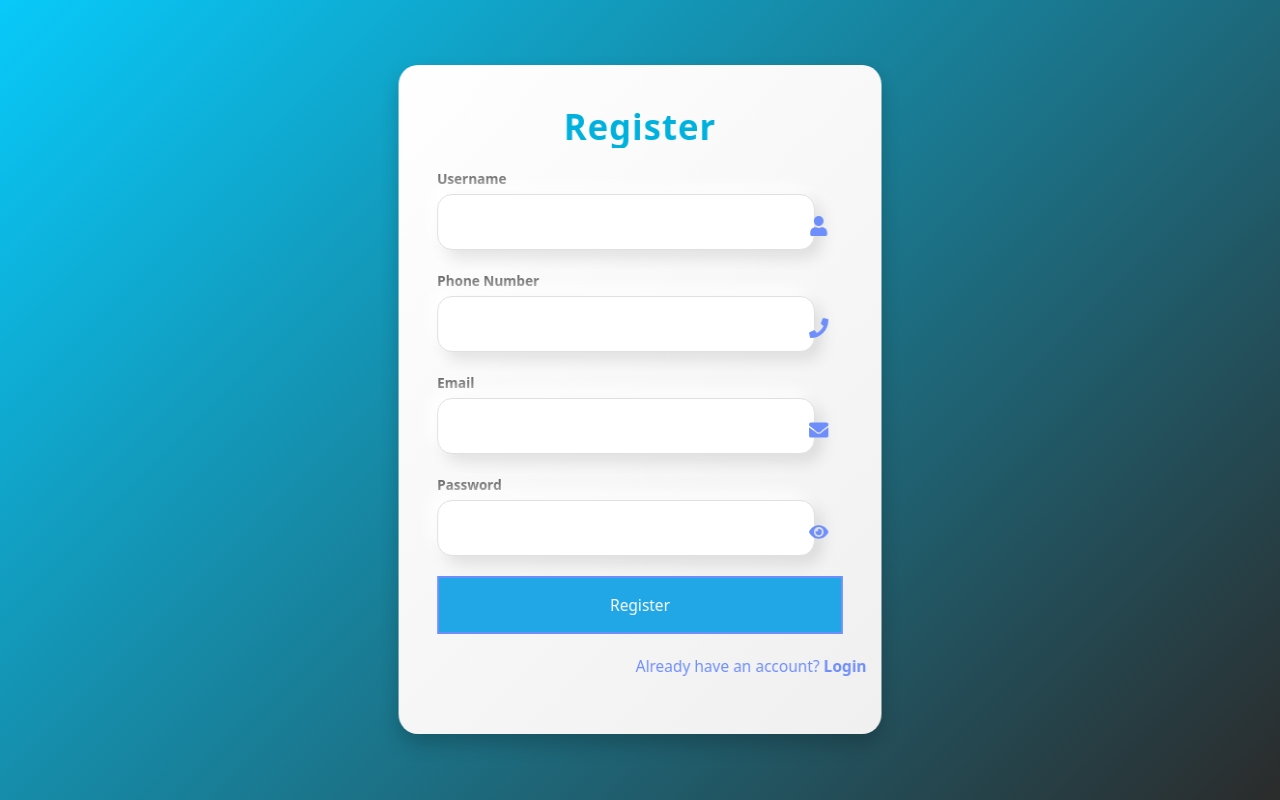
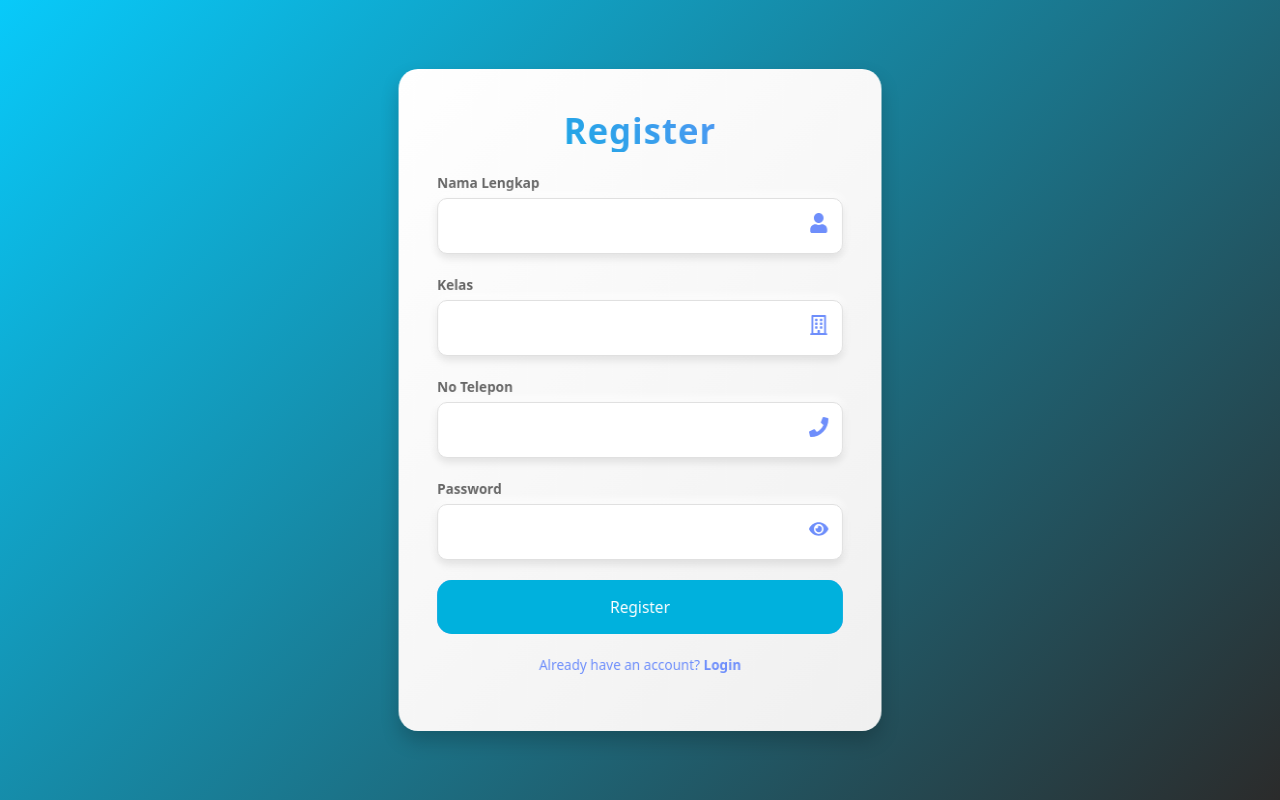
Before and after one commit to arctadapt/FE-Peminjaman, a React (Vite) app: page /login in a window 1280 px wide. Both pictures are taken after a click on the link "Register". Built offline with nearby package versions, Linux system fonts and the light colour scheme.

Commit message:
Fix Login and Register

```diff
--- a/src/components/AuthForm.jsx
+++ b/src/components/AuthForm.jsx
@@ -1,10 +1,10 @@
 import React, { useState } from 'react';
 import { useNavigate } from 'react-router-dom';
-import { FaEnvelope, FaLock, FaUser, FaPhone, FaEye, FaEyeSlash } from 'react-icons/fa';
+import { FaLock, FaUser, FaPhone, FaEye, FaEyeSlash, FaRegBuilding } from 'react-icons/fa';
 import styles from './AuthForm.module.css';
 
 const AuthForm = ({ isLogin, onSubmit }) => {
-  const [email, setEmail] = useState('');
+  const [kelas, setKelas] = useState('');
   const [password, setPassword] = useState('');
   const [showPassword, setShowPassword] = useState(false);
 
@@ -17,9 +17,9 @@ const AuthForm = ({ isLogin, onSubmit }) => {
   const handleSubmit = (e) => {
     e.preventDefault();
     if (isLogin) {
-      onSubmit(email, password);
+      onSubmit(phone, password);
     } else {
-      onSubmit(username, phone, email, password);  // Include additional fields for register
+      onSubmit(username, phone, kelas, password);  // Include additional fields for register
     }
   };
 
@@ -36,7 +36,7 @@ const AuthForm = ({ isLogin, onSubmit }) => {
           {!isLogin && (
             <>
               <div className={styles.inputGroup}>
-                <label>Username</label>
+                <label>Nama Lengkap</label>
                 <input
                   type="text"
                   value={username}
@@ -46,27 +46,27 @@ const AuthForm = ({ isLogin, onSubmit }) => {
                 <i><FaUser /></i>
               </div>
               <div className={styles.inputGroup}>
-                <label>Phone Number</label>
+                <label>Kelas</label>
                 <input
-                  type="tel"
-                  value={phone}
-                  onChange={(e) => setPhone(e.target.value)}
+                  type="text"
+                  value={kelas}
+                  onChange={(e) => setKelas(e.target.value)}
                   required={!isLogin}
                 />
-                <i><FaPhone /></i>
+                <i><FaRegBuilding /></i>
               </div>
             </>
           )}
 
           <div className={styles.inputGroup}>
-            <label>Email</label>
+            <label>No Telepon</label>
             <input
-              type="email"
-              value={email}
-              onChange={(e) => setEmail(e.target.value)}
+              type="tel"
+              value={phone}
+              onChange={(e) => setPhone(e.target.value)}
               required
             />
-            <i><FaEnvelope /></i>
+            <i><FaPhone /></i>
           </div>
 
           <div className={styles.inputGroup}>
--- a/src/components/AuthForm.module.css
+++ b/src/components/AuthForm.module.css
@@ -3,6 +3,7 @@
   padding: 0;
   height: 100%;
   overflow: hidden;
+  font-family: 'Roboto', sans-serif;
 }
 
 .container {
@@ -14,7 +15,6 @@
   background: linear-gradient(135deg, #08cafa, #2b2b2b);
   background-size: cover;
   position: relative;
-    overflow: hidden;
 }
 
 .formBox {
@@ -25,8 +25,7 @@
   background: linear-gradient(135deg, #ffffff, #f0f0f0);
   box-shadow: 0 10px 20px rgba(0, 0, 0, 0.2);
   transform-style: preserve-3d;
-    transition: transform 0.6s;
-    position: relative;
+  transition: transform 0.6s ease;
 }
 
 .container:hover .formBox {
@@ -39,13 +38,11 @@
   text-align: center;
   font-weight: 700;
   color: #333;
-    background:#00b1dd;
+  background: linear-gradient(45deg, #00b1dd, #6e8efb);
   -webkit-background-clip: text;
   -webkit-text-fill-color: transparent;
   letter-spacing: 1px;
 }
-
-
 
 .inputGroup {
   margin-bottom: 20px;
@@ -61,85 +58,89 @@
 }
 
 .inputGroup input {
-    width: 93%;
+  width: 100%;
   padding: 15px;
-    border-radius: 15px;
+  border-radius: 10px;
   border: 1px solid #e0e0e0;
   background: #ffffff;
   color: #666;
-    box-shadow: 8px 8px 16px rgba(0, 0, 0, 0.1), -8px -8px 16px rgba(255, 255, 255, 0.9);
+  box-shadow: 0 4px 8px rgba(0, 0, 0, 0.1), 0 -4px 8px rgba(255, 255, 255, 0.9);
   font-size: 16px;
-    transition: box-shadow 0.3s ease;
+  transition: box-shadow 0.3s ease, border-color 0.3s ease;
 }
 
 .inputGroup input:focus {
-    box-shadow: inset 4px 4px 8px rgba(0, 0, 0, 0.1), inset -4px -4px 8px rgba(255, 255, 255, 0.9);
+  box-shadow: inset 0 0 8px rgba(0, 0, 0, 0.1), inset 0 0 8px rgba(255, 255, 255, 0.9);
   border-color: #6e8efb;
   outline: none;
 }
 
 .inputGroup i {
   position: absolute;
-    top: 69%;
+  top: 60%;
   right: 15px;
   transform: translateY(-50%);
   font-size: 20px;
   color: #6e8efb;
+  cursor: pointer;
+  transition: color 0.3s ease;
 }
 
-  button {
+.inputGroup i:hover {
+  color: #0056b3;
+}
+
+button[type="submit"] {
   width: 100%;
   padding: 15px;
-    background: #6e8efb;
+  background: #00b1dd;
   color: white;
   font-size: 16px;
-    border: 2px solid #6e8efb;
+  border: none;
   border-radius: 15px;
   cursor: pointer;
   position: relative;
   overflow: hidden;
   transition: color 0.4s, transform 0.4s;
-    z-index: 1;
   display: flex;
   align-items: center;
   justify-content: center;
 }
 
-  button::before {
+button[type="submit"]::before {
   content: "";
   position: absolute;
   top: 50%;
   left: 50%;
-    width: 300%;
-    height: 300%;
-    background-color:#00b1dd;
+  width: 150%;
+  height: 150%;
+  background-color: #6e8efb;
   transition: transform 0.6s, opacity 0.6s;
   transform: translate(-50%, -50%) scale(1.5);
+  opacity: 0.7;
   z-index: -1;
-    opacity: 0.7;
+  border-radius: 100px;
 }
 
-  button:hover::before {
+button[type="submit"]:hover::before {
   transform: translate(-50%, -50%) scale(1);
   opacity: 1;
 }
 
-  button:hover {
+button[type="submit"]:hover {
   color: #fff;
-    transform: scale(1.02);
+  transform: scale(1.01);
 }
 
 .switchLink {
   text-align: center;
   margin-top: 20px;
-    margin-right: -230px;
 }
 
 .switchLink p {
   color: #6e8efb;
   font-weight: 500;
-    text-decoration: none;
-    transition: color 0.3s, text-decoration 0.3s;
+  font-size: 14px;
 }
 
 .switchLink a {
--- a/src/main.jsx
+++ b/src/main.jsx
@@ -3,7 +3,6 @@ import ReactDOM from 'react-dom';
 import './index.css';
 import App from './App';
 import 'bootstrap/dist/css/bootstrap.min.css';
-
 
 ReactDOM.render(
   <React.StrictMode>
```
Lines whose indentation alone changed are shown as unchanged.
